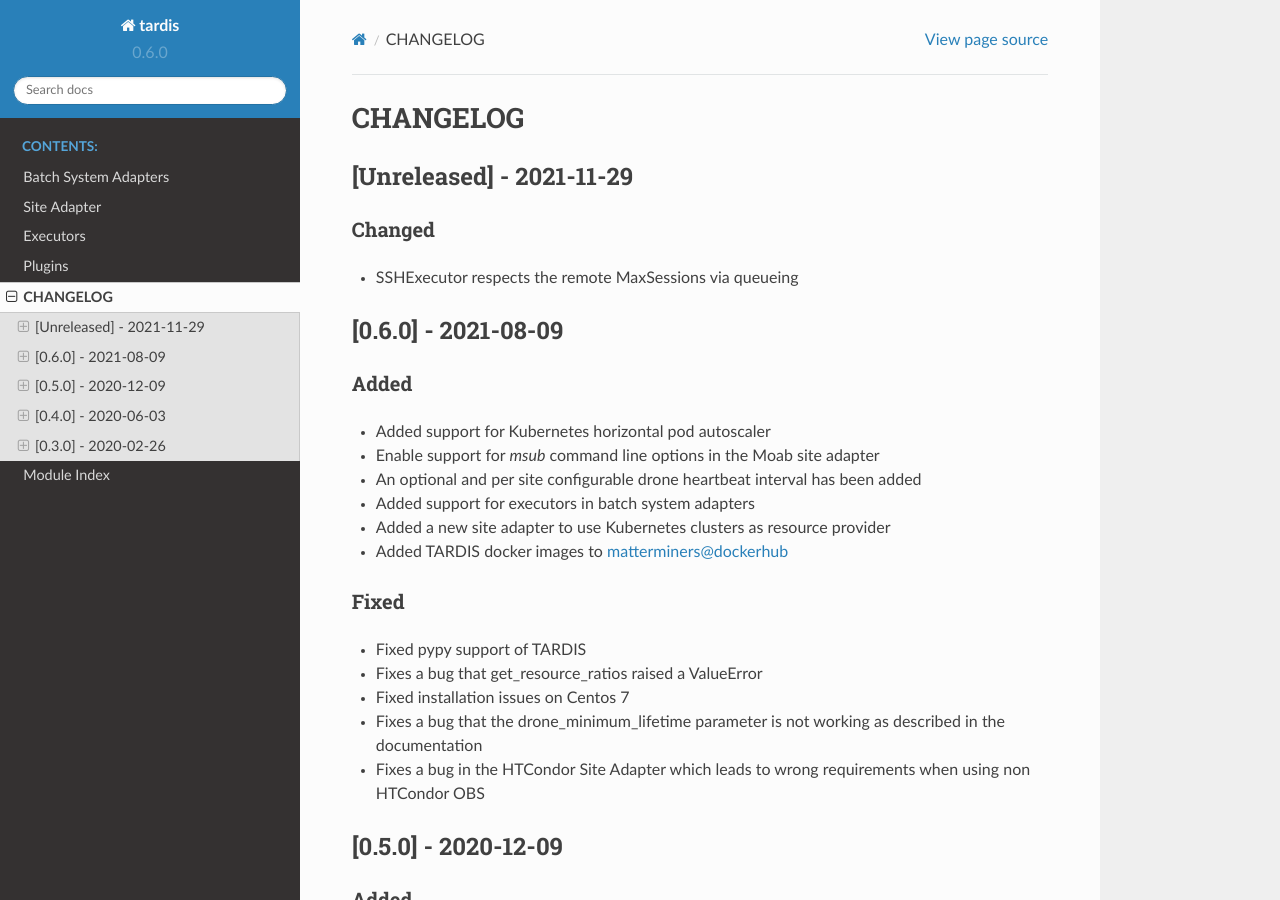
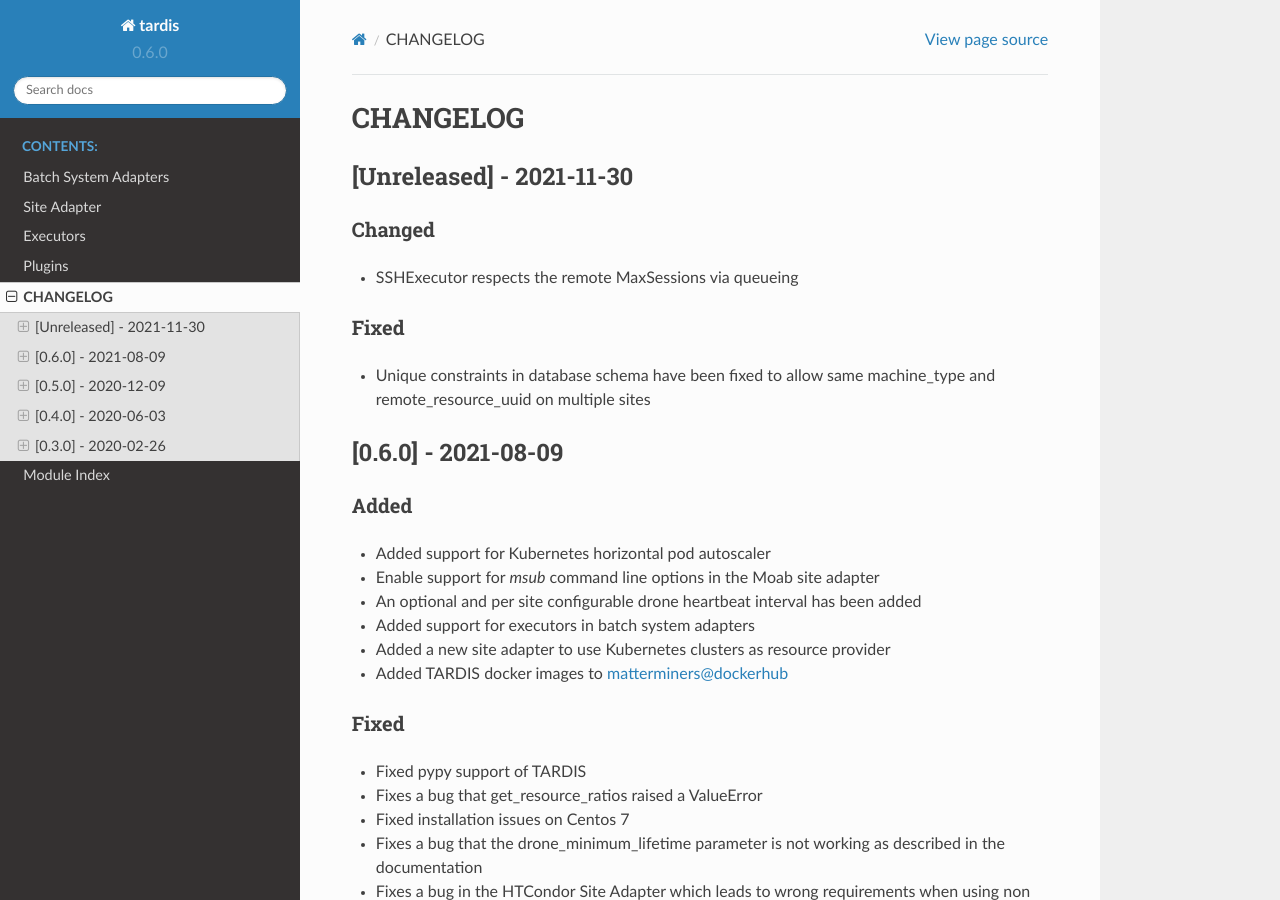
Before and after one commit to MatterMiners/tardis, a Sphinx documentation site: the page built from docs/source/changelog.rst, in a window 1280 px wide and 900 px high. Built offline with Sphinx 7.4.7 and the Read the Docs theme 2.0.0, drawn with Linux system fonts in a browser that asks for light colours.

Commit message:
Add message to changelog

```diff
--- a/docs/source/changelog.rst
+++ b/docs/source/changelog.rst
@@ -1,4 +1,4 @@
-.. Created by changelog.py at 2021-11-29, command
+.. Created by changelog.py at 2021-11-30, command
    '/Users/giffler/.cache/pre-commit/repor6pnmwlm/py_env-default/bin/changelog docs/source/changes compile --output=docs/source/changelog.rst'
    based on the format of 'https://keepachangelog.com/'
 
@@ -6,13 +6,18 @@
 CHANGELOG
 #########
 
-[Unreleased] - 2021-11-29
+[Unreleased] - 2021-11-30
 =========================
 
 Changed
 -------
 
 * SSHExecutor respects the remote MaxSessions via queueing
+
+Fixed
+-----
+
+* Unique constraints in database schema have been fixed to allow same machine_type and remote_resource_uuid on multiple sites
 
 [0.6.0] - 2021-08-09
 ====================
```
Also changed, not shown: docs/source/changes/220.fix_unique_constraints_db_schema.yaml (added, +9 -0 lines).
